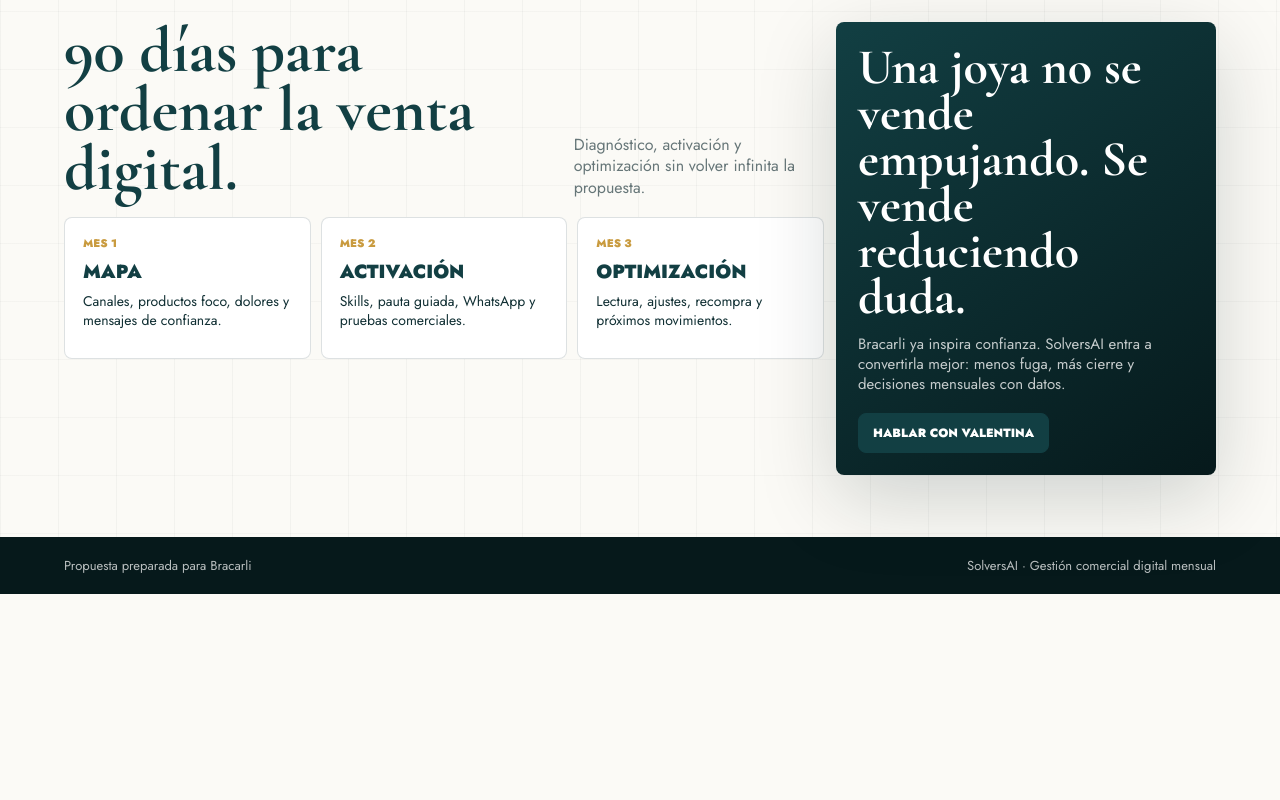
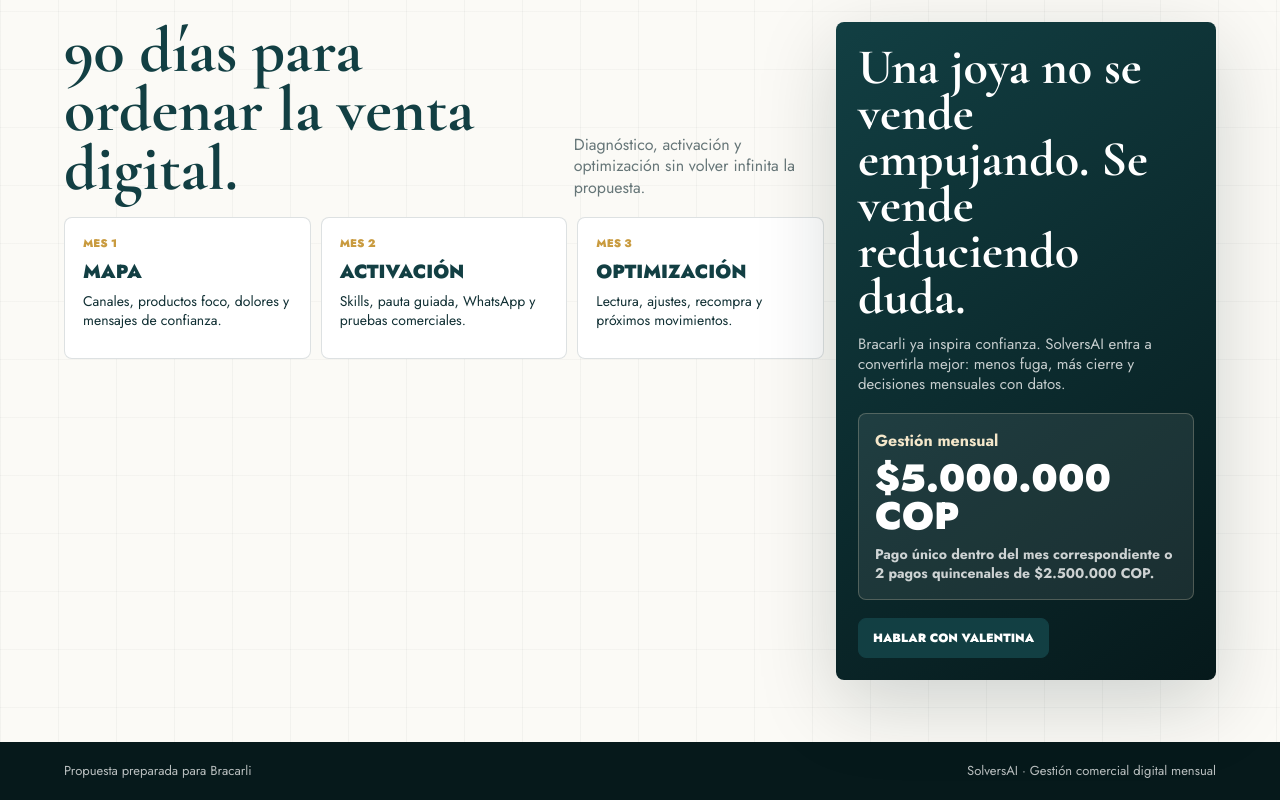
Before and after one commit to silvanasolvers/propuesta-bracarli-crecimiento, a website: page public/index.html in a window 1280 px wide. Shown: the part 2199-2999 px from the top of the page. Before the commit the page ends 2793 px from the top, so only its background shows below. Drawn offline with nearby package versions, Linux system fonts and the light colour scheme.

Commit message:
Add Bracarli monthly investment

```diff
--- a/public/index.html
+++ b/public/index.html
@@ -540,6 +540,35 @@
       font-size: 15px;
     }
 
+    .price-box {
+      margin-top: 18px;
+      padding: 16px;
+      border: 1px solid rgba(244,231,202,.24);
+      border-radius: var(--radius);
+      background: rgba(255,255,255,.08);
+    }
+
+    .price-box b {
+      color: var(--gold-soft);
+    }
+
+    .price-box strong {
+      margin-top: 8px;
+      color: var(--white);
+      font-family: Jost, system-ui, sans-serif;
+      font-size: clamp(28px, 3vw, 38px);
+      font-weight: 900;
+      line-height: 1;
+    }
+
+    .price-box span {
+      display: block;
+      margin-top: 10px;
+      color: rgba(255,255,255,.78);
+      font-size: 14px;
+      font-weight: 700;
+    }
+
     .close-card .hero-actions { margin-top: 18px; }
 
     .footer {
@@ -782,6 +811,11 @@
         <aside class="close-card">
           <strong>Una joya no se vende empujando. Se vende reduciendo duda.</strong>
           <p>Bracarli ya inspira confianza. SolversAI entra a convertirla mejor: menos fuga, más cierre y decisiones mensuales con datos.</p>
+          <div class="price-box">
+            <b>Gestión mensual</b>
+            <strong>$5.000.000 COP</strong>
+            <span>Pago único dentro del mes correspondiente o 2 pagos quincenales de $2.500.000 COP.</span>
+          </div>
           <div class="hero-actions">
             <a class="button primary" href="https://wa.me/573113064578?text=Hola%20Valentina,%20quiero%20revisar%20la%20propuesta%20Bracarli" target="_blank" rel="noreferrer">Hablar con Valentina</a>
           </div>
--- a/scripts/check.js
+++ b/scripts/check.js
@@ -22,6 +22,9 @@ const required = [
   'Ruta WhatsApp',
   'Medición',
   'Una joya no se vende empujando',
+  'Gestión mensual',
+  '$5.000.000 COP',
+  '2 pagos quincenales de $2.500.000 COP',
   'BRACARLI',
 ];
 
```
Also changed, not shown: tasks/todo.md (+5 -0 lines).
